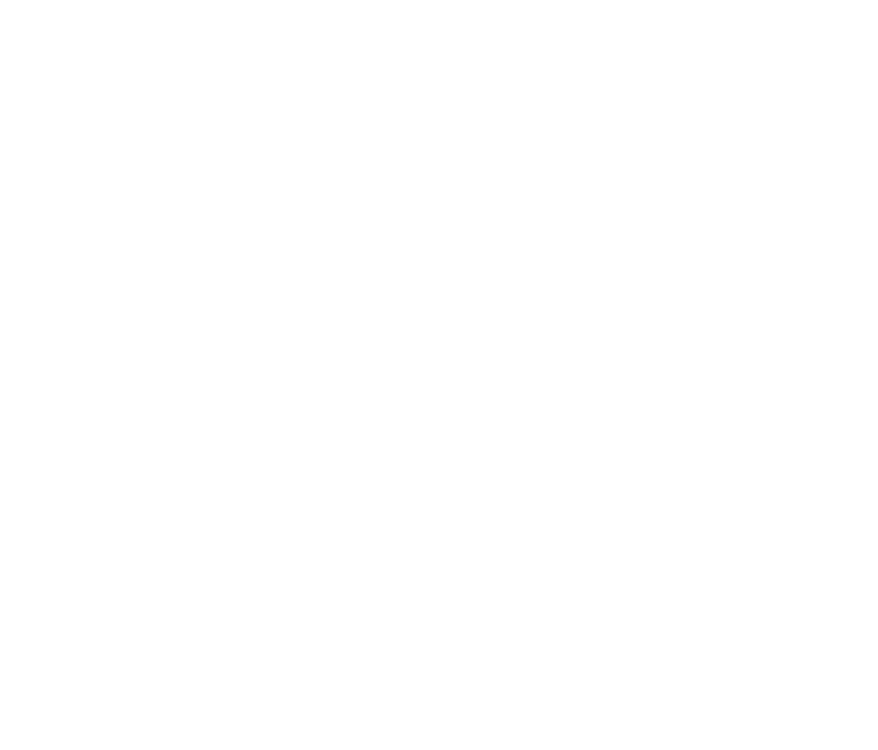
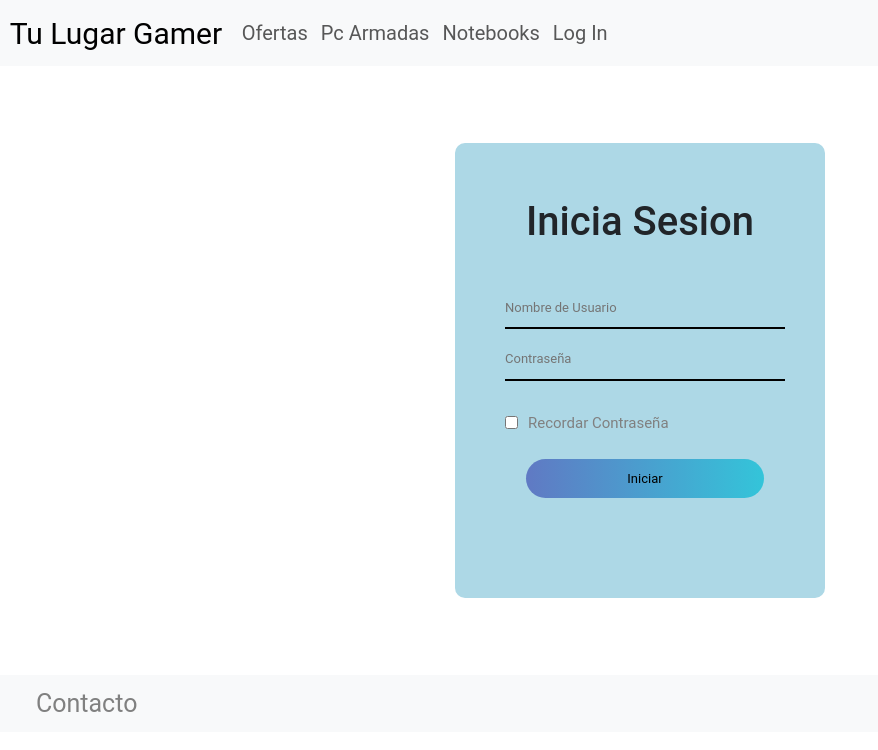
Before and after one commit to Shiroxriven/Entrega-Final, a website: page pages/log_in.html in a window 1280 px wide. Shown: the whole page, without its empty margins (0-878 px from the left). Drawn offline with nearby package versions, Linux system fonts and the light colour scheme.

Commit message:
Agregador form login

```diff
--- a/pages/log_in.html
+++ b/pages/log_in.html
@@ -0,0 +1,60 @@
+<!DOCTYPE html>
+<html lang="en">
+<head>
+    <meta charset="UTF-8">
+    <meta http-equiv="X-UA-Compatible" content="IE=edge">
+    <meta name="viewport" content="width=device-width, initial-scale=1.0">
+    <link href="https://cdn.jsdelivr.net/npm/bootstrap@5.3.0-alpha2/dist/css/bootstrap.min.css" rel="stylesheet" integrity="sha384-aFq/bzH65dt+w6FI2ooMVUpc+21e0SRygnTpmBvdBgSdnuTN7QbdgL+OapgHtvPp" crossorigin="anonymous">
+    <link rel="stylesheet" href="../css/style.css">
+    <title>TuLugarGamer</title>
+</head>
+<body>
+    <header>
+        <nav class="navbar navbar-expand-lg bg-body-tertiary">
+            <div class="container-fluid">
+              <a class="navbar-brand" href="../index.html">Tu Lugar Gamer</a>
+              <button class="navbar-toggler" type="button" data-bs-toggle="collapse" data-bs-target="#navbarNav" aria-controls="navbarNav" aria-expanded="false" aria-label="Toggle navigation">
+                <span class="navbar-toggler-icon"></span>
+              </button>
+              <div class="collapse navbar-collapse" id="navbarNav">
+                <ul class="navbar-nav">
+                  <li class="nav-item">
+                    <a class="nav-link" href="../pages/ofertas.html">Ofertas</a>
+                  </li>
+                  <li class="nav-item">
+                    <a class="nav-link" href="../pages/pc_armadas.html">Pc Armadas</a>
+                  </li>
+                  <li class="nav-item">
+                    <a class="nav-link" href="../pages/notebooks.htm">Notebooks</a>
+                  </li>
+                  <li class="nav-item">
+                    <a class="nav-link" href="../pages/log_in.html">Log In</a>
+                  </li>
+                </ul>
+              </div>
+            </div>
+          </nav>
+    </header>
+    <main>
+        <div>
+            <div class="formulario">
+                <h2>Inicia Sesion</h2>
+                <form class="forminicio">
+                    <input type="text" class="input-field" placeholder="Nombre de Usuario" required>
+                    <input type="password" class="input-field" placeholder="Contraseña" required>
+                    <input type="checkbox" class="check-box"><span>Recordar Contraseña</span>
+                    <button type="submit" class="submit-btn">Iniciar</button>
+                </form>
+            </div>
+        </div>
+    </main>
+    <footer>
+        <nav class="footer d-flex align-items-center justify-content-between">
+            <ul class="m-0 d-flex">
+                <li><a href="../pages/contacto.html">Contacto</a></li>
+            </ul>
+        </nav>
+    </footer>
+    <script src="https://cdn.jsdelivr.net/npm/bootstrap@5.3.0-alpha2/dist/js/bootstrap.bundle.min.js" integrity="sha384-qKXV1j0HvMUeCBQ+QVp7JcfGl760yU08IQ+GpUo5hlbpg51QRiuqHAJz8+BrxE/N" crossorigin="anonymous"></script>
+</body>
+</html>
--- a/scss/_footer.scss
+++ b/scss/_footer.scss
@@ -1,5 +1,8 @@
-.footer ul {
+.footer {
+    background-color: #f8f9fa;
+    ul{
     list-style: none;
+}
     li a {
         display: block;
         text-decoration: none;
--- /dev/null
+++ b/scss/_formulario.scss
@@ -0,0 +1,60 @@
+*{
+    margin: 0;
+    padding: 0;
+    font-size: 13px;
+    font-family: $Family;
+}
+
+.formulario {
+        width: 370px;
+        height: 455px;
+        position: relative;
+        margin: 6% auto;
+        background: lightblue;
+        padding: 5px;
+        border-radius: 10px;
+    h2{
+            font-family: $Family;
+            font-size: 40px;
+            text-align: center;
+            margin-top: 50px;
+        }
+    span{
+            color: grey;
+            font-size: 15px;
+            bottom: 64px;
+            position: absolute;
+        }
+    .forminicio{
+            left: 50px;
+            top: 140px;
+            position: absolute;
+            width: 280px;
+            transition: 0.8s;
+        }
+    .input-field{
+            width: 100%;
+            padding: 10px 0;
+            margin: 5px 0;
+            border-left: 0;
+            border-top: 0;
+            border-right: 0;
+            border-bottom: 2px solid black;
+            outline: none;
+            background: transparent;
+        }
+    .submit-btn{
+            width: 85%;
+            padding: 10px 30px;
+            cursor: pointer;
+            display: block;
+            margin: auto;
+            background: linear-gradient( to right, rgba(63, 81, 181, 0.7), rgba(0, 188, 212, 0.7));
+            border: 0px;
+            outline: none;
+            border-radius: 30px;
+        }
+    .check-box{
+            margin: 30px 10px 30px 0;
+        }
+    }
--- a/scss/style.scss
+++ b/scss/style.scss
@@ -2,6 +2,7 @@ $Family:  'Roboto', sans-serif;
 @import "navegador";
 @import "filtros";
 @import "footer";
+@import "formulario";
 
 
 *{
```
Also changed, not shown: _login.scss (deleted), css/style.css, 1 other file.
